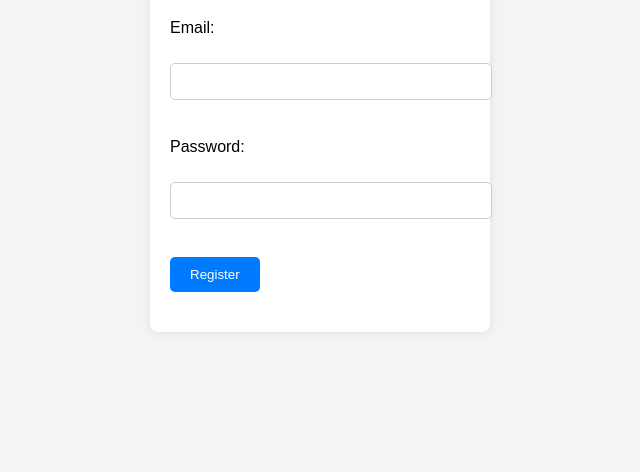
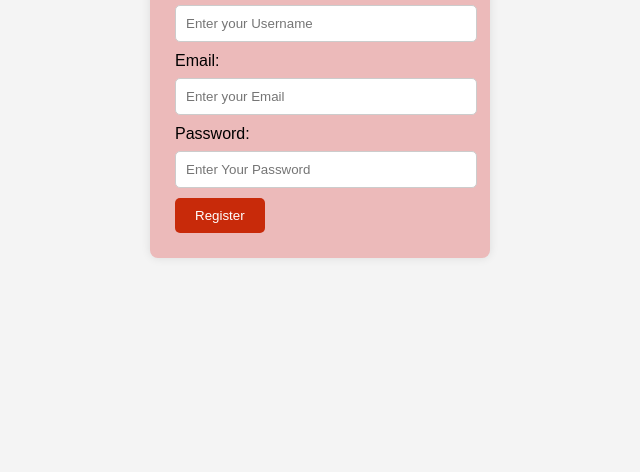
Before and after one commit to rohitO9/cointab_assessment, a website: page register.html in a window 1280 px wide. Shown: the part 328-800 px from the top of the page, without its empty margins (320-960 px from the left). Drawn offline with Linux system fonts and the light colour scheme.

Commit message:
Project Completed

```diff
--- a/register.html
+++ b/register.html
@@ -17,7 +17,8 @@
         }
 
         .container {
-            background-color: #fff;
+            background-color: #ecbaba;
+            margin: 40px;
             padding: 20px;
             border-radius: 8px;
             box-shadow: 0 0 10px rgba(0, 0, 0, 0.1);
@@ -29,10 +30,12 @@
         }
 
         .form-group {
-            margin-bottom: 20px;
+            width: 280px;
+            padding: 5px;
         }
 
         .form-group label {
+            margin-bottom: 0px;
             display: block;
             margin-bottom: 8px;
         }
@@ -49,7 +52,7 @@
             padding: 10px 20px;
             border: none;
             border-radius: 5px;
-            background-color: #007bff;
+            background-color: #c82a0a;
             color: #fff;
             cursor: pointer;
         }
@@ -64,16 +67,16 @@
         <h2>User Registration</h2>
         <form action="/register" method="post">
             <div class="form-group">
-                <label for="username">Username:</label><br>
-                <input type="text" id="username" name="username" required><br><br>
+                <label for="username">Username:</label>
+                <input type="text" id="username" name="username" required placeholder="Enter your Username">
             </div>
             <div class="form-group">
-                <label for="email">Email:</label><br>
-                <input type="email" id="email" name="email" required><br><br>
+                <label for="email">Email:</label>
+                <input type="email" id="email" name="email" placeholder="Enter your Email" required>
             </div>
             <div class="form-group">
-                <label for="password">Password:</label><br>
-                <input type="password" id="password" name="password" required><br><br>
+                <label for="password">Password:</label>
+                <input type="password" id="password" name="password" placeholder="Enter Your Password" required>
             </div>
             <div class="form-group">
                 <input type="submit" value="Register">
```
Also changed, not shown: index.js (+30 -13 lines), login.html (+3 -3 lines), 1 other file.
